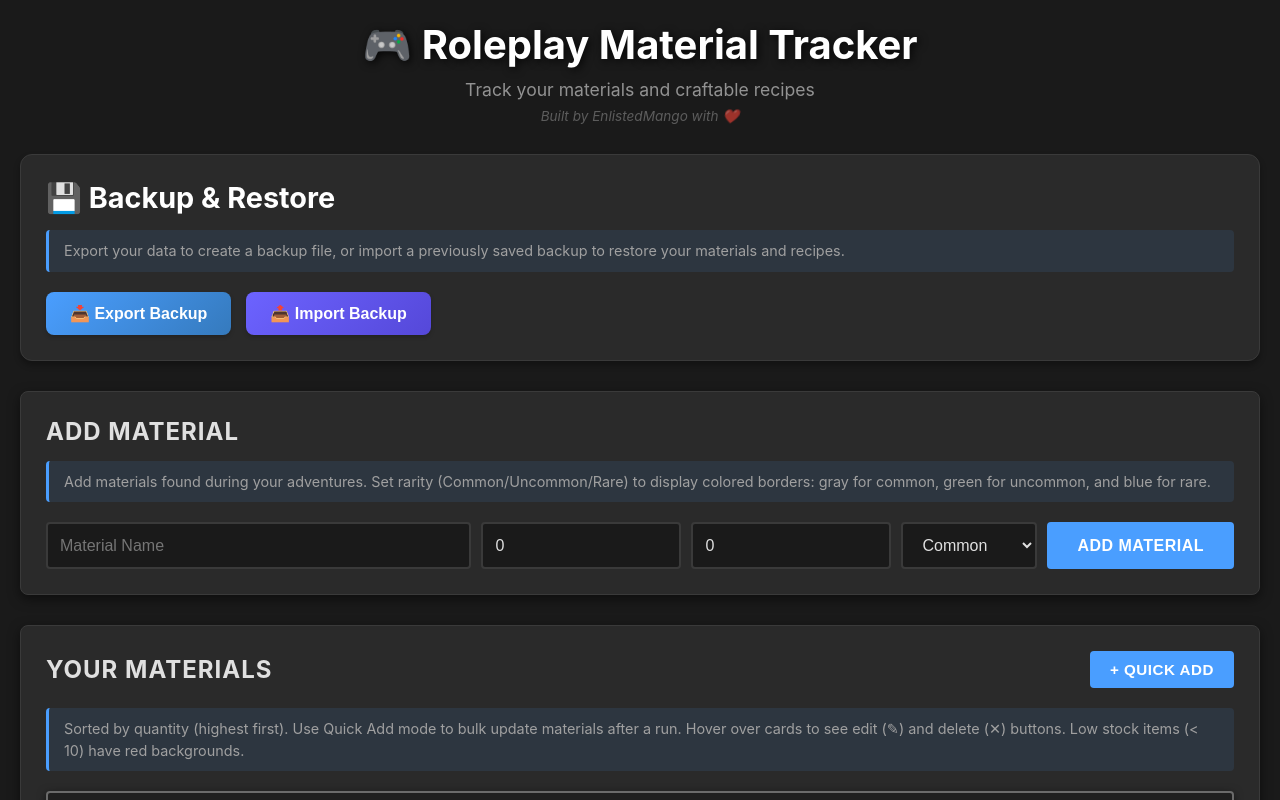
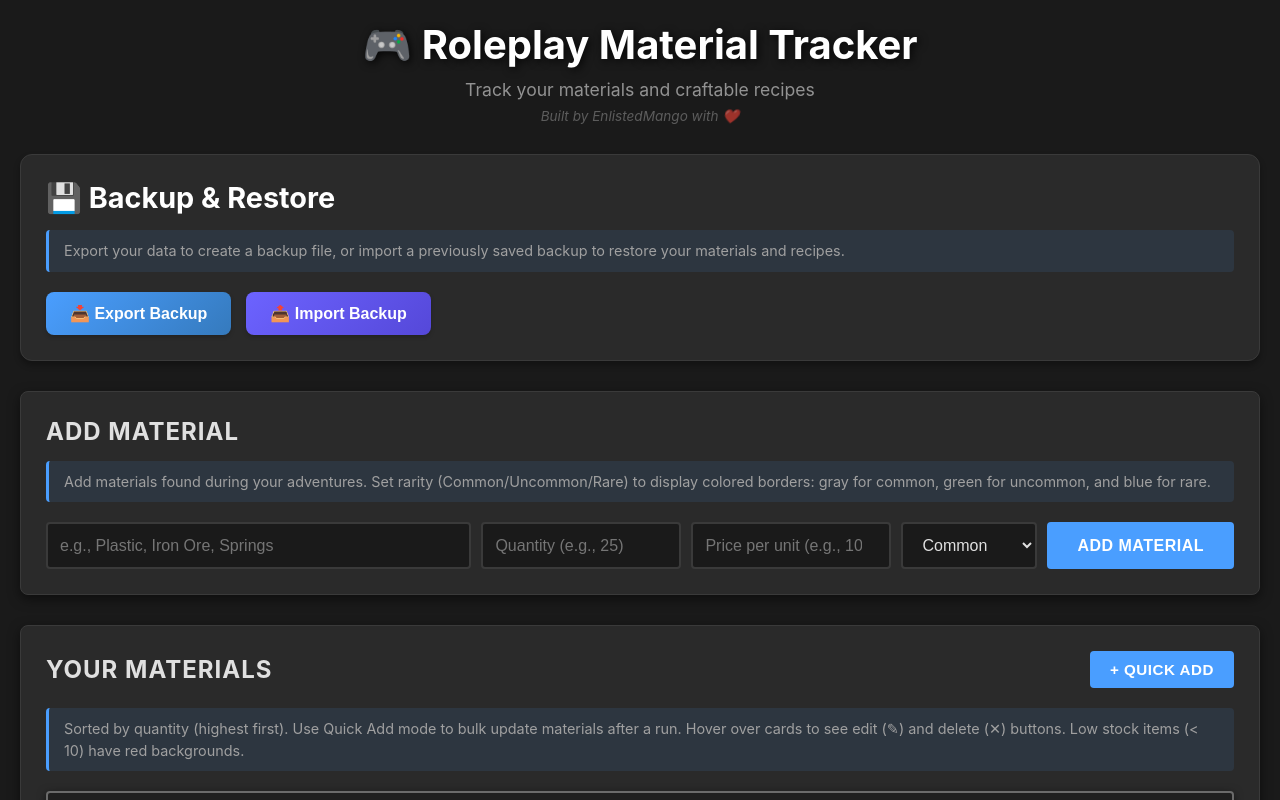
Before and after one commit to enlistedmango/rp-material-tracker, a React (Vite) app: page / in a window 1280 px wide. Shown: the top 800 px of the page. Built offline with nearby package versions, Linux system fonts and the light colour scheme.

Commit message:
updating placeholder text

```diff
--- a/src/components/MaterialForm.tsx
+++ b/src/components/MaterialForm.tsx
@@ -15,16 +15,16 @@ const MaterialForm: React.FC<MaterialFormProps> = ({
   onCancelEdit
 }) => {
   const [materialName, setMaterialName] = useState('');
-  const [materialQuantity, setMaterialQuantity] = useState(0);
+  const [materialQuantity, setMaterialQuantity] = useState('');
   const [materialRarity, setMaterialRarity] = useState<'common' | 'uncommon' | 'rare'>('common');
-  const [materialValue, setMaterialValue] = useState<number>(0);
+  const [materialValue, setMaterialValue] = useState('');
 
   useEffect(() => {
     if (editingMaterial) {
       setMaterialName(editingMaterial.name);
-      setMaterialQuantity(editingMaterial.quantity);
+      setMaterialQuantity(editingMaterial.quantity.toString());
       setMaterialRarity(editingMaterial.rarity || 'common');
-      setMaterialValue(editingMaterial.value || 0);
+      setMaterialValue(editingMaterial.value ? editingMaterial.value.toString() : '');
     }
   }, [editingMaterial]);
 
@@ -36,9 +36,9 @@ const MaterialForm: React.FC<MaterialFormProps> = ({
       const updatedMaterial: Material = {
         ...editingMaterial,
         name: materialName,
-        quantity: materialQuantity,
+        quantity: Number(materialQuantity) || 0,
         rarity: materialRarity,
-        value: materialValue || undefined,
+        value: materialValue ? Number(materialValue) : undefined,
       };
       onUpdateMaterial(updatedMaterial);
       resetForm();
@@ -46,9 +46,9 @@ const MaterialForm: React.FC<MaterialFormProps> = ({
       const newMaterial: Material = {
         id: Date.now().toString(),
         name: materialName,
-        quantity: materialQuantity,
+        quantity: Number(materialQuantity) || 0,
         rarity: materialRarity,
-        value: materialValue || undefined,
+        value: materialValue ? Number(materialValue) : undefined,
       };
       onAddMaterial(newMaterial);
       resetForm();
@@ -57,9 +57,9 @@ const MaterialForm: React.FC<MaterialFormProps> = ({
 
   const resetForm = () => {
     setMaterialName('');
-    setMaterialQuantity(0);
+    setMaterialQuantity('');
     setMaterialRarity('common');
-    setMaterialValue(0);
+    setMaterialValue('');
     if (onCancelEdit) onCancelEdit();
   };
 
@@ -69,24 +69,24 @@ const MaterialForm: React.FC<MaterialFormProps> = ({
         type="text"
         value={materialName}
         onChange={(e) => setMaterialName(e.target.value)}
-        placeholder="Material Name"
+        placeholder="e.g., Plastic, Iron Ore, Springs"
         required
       />
       <input
         type="number"
         value={materialQuantity}
-        onChange={(e) => setMaterialQuantity(Number(e.target.value))}
+        onChange={(e) => setMaterialQuantity(e.target.value)}
         min="0"
-        placeholder="Quantity"
+        placeholder="Quantity (e.g., 25)"
         required
       />
       <input
         type="number"
         value={materialValue}
-        onChange={(e) => setMaterialValue(Number(e.target.value))}
+        onChange={(e) => setMaterialValue(e.target.value)}
         min="0"
         step="0.01"
-        placeholder="Value per unit ($)"
+        placeholder="Price per unit (e.g., 10.00)"
       />
       <select
         value={materialRarity}
```
